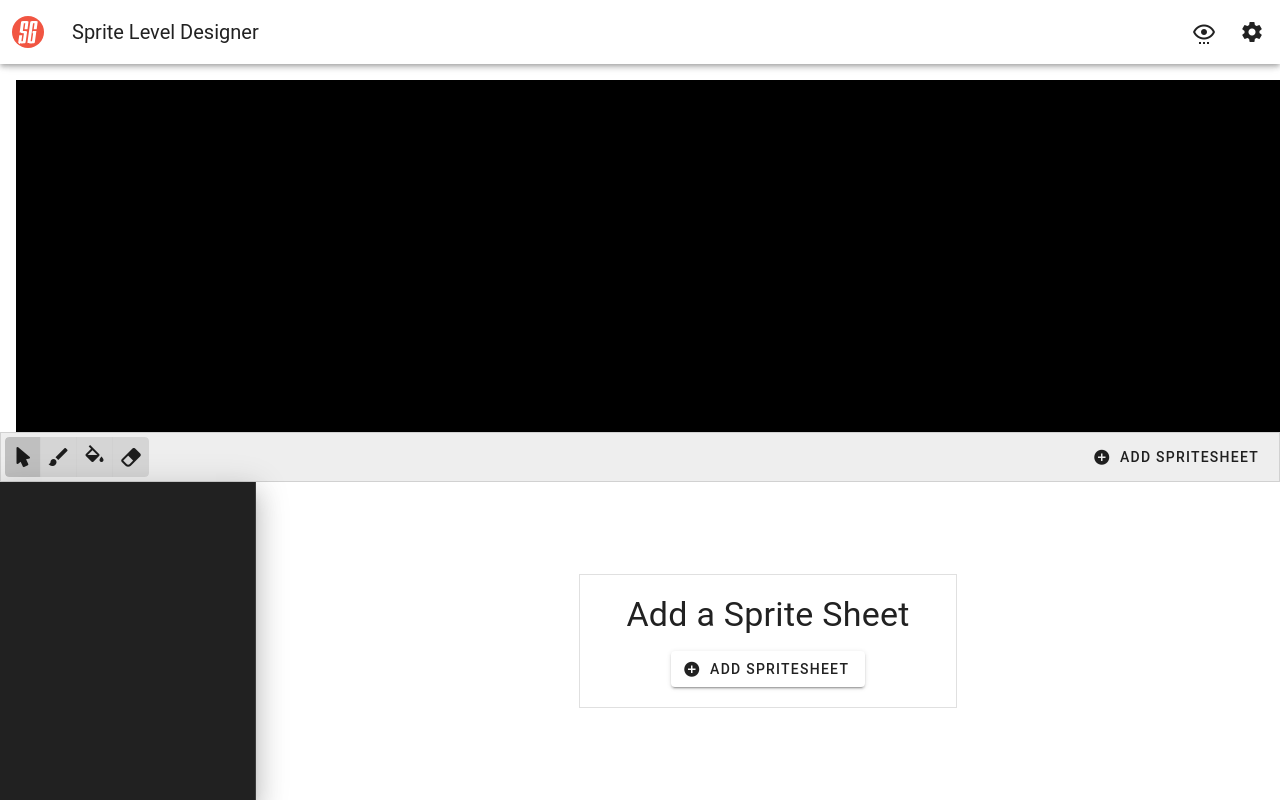
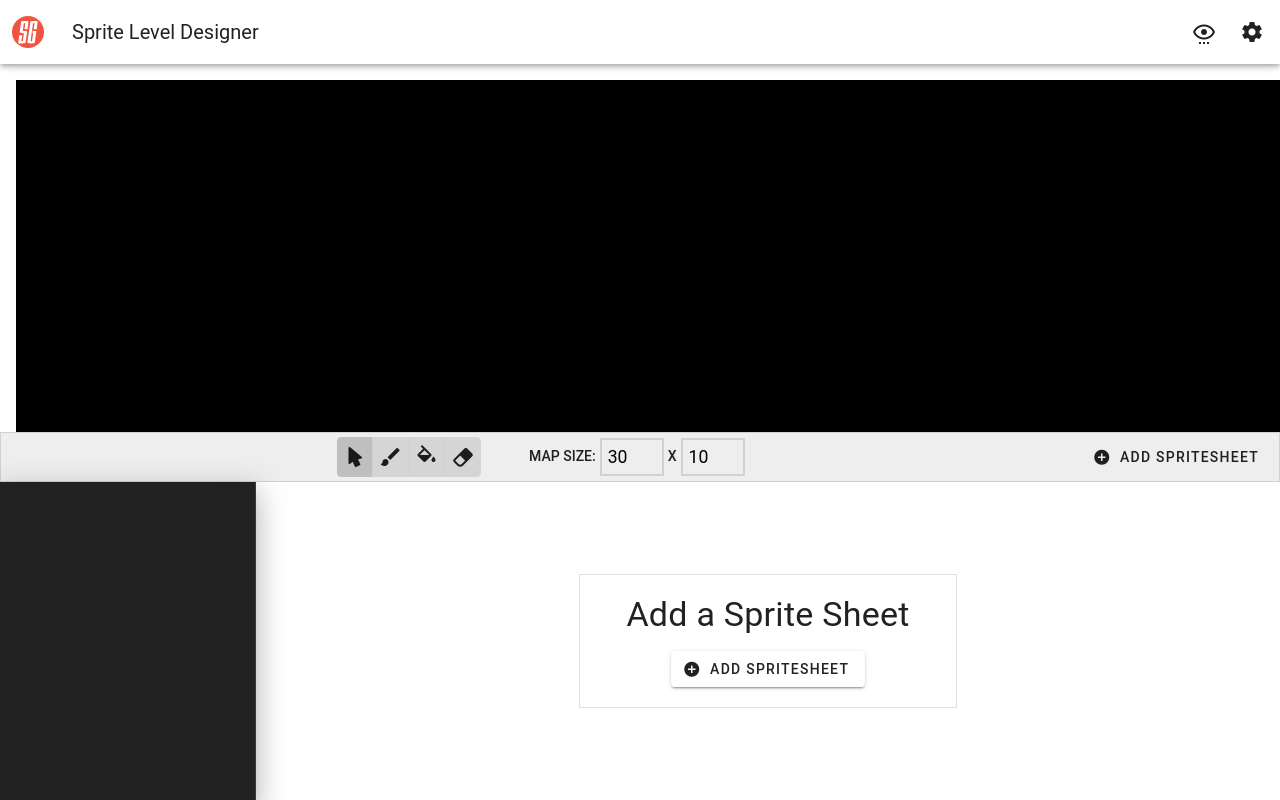
Before and after one commit to Supertorio-Games/sprite-level-designer, a Vue app: page / in a window 1280 px wide. Built offline with nearby package versions, Linux system fonts and the light colour scheme; a small style sheet from the web is missing.

Commit message:
Map Grid Resizing and Scaling

```diff
--- a/src/components.d.ts
+++ b/src/components.d.ts
@@ -9,6 +9,8 @@ export {}
 declare module 'vue' {
   export interface GlobalComponents {
     DisplaySettingsMenu: typeof import('./components/DisplaySettingsMenu.vue')['default']
+    EditorToolbar: typeof import('./components/EditorToolbar.vue')['default']
+    MapGrid: typeof import('./components/Map/MapGrid.vue')['default']
     MapGridCell: typeof import('./components/Map/MapGridCell.vue')['default']
     MapGridPane: typeof import('./components/Map/MapGridPane.vue')['default']
     MapModeSelector: typeof import('./components/Map/MapModeSelector.vue')['default']
--- /dev/null
+++ b/src/components/EditorToolbar.vue
@@ -0,0 +1,59 @@
+<template>
+    <sprite-sheet-ingest-form :showDialog="showIngestFormDialog" @on-close="showIngestFormDialog = false"  />
+    <v-toolbar border density="compact" class="flex-0-0">
+        <template v-slot:default>
+            <div class="toolbar-contents">
+                <map-mode-selector></map-mode-selector>
+                <form class="map-size-controls">
+                    <span>Map Size: </span>
+                    <input name="grid-width" type="number" v-model="mapStore.mapWidth" />
+                    <span>X</span>
+                    <input  name="grid-height" type="number" v-model="mapStore.mapHeight" />
+                </form>
+            </div>
+        </template>
+        <template v-slot:append>
+            <v-btn
+            prepend-icon="mdi-plus-circle"
+            @click="showIngestFormDialog = true"
+            >Add Spritesheet</v-btn>
+        </template>
+    </v-toolbar>
+</template>
+
+<script setup lang="ts">
+    import { useMapStore } from '@/state/mapStore';
+    import { ref } from 'vue'
+    const showIngestFormDialog = ref(false)
+    const mapStore = useMapStore();
+</script>
+
+<style scoped>
+    .toolbar-contents {
+        flex: 1 1 50%;
+        display: flex;
+        align-items: center;
+        justify-content: center;
+        gap: 3rem;
+    }
+
+    .map-size-controls {
+        display: flex;
+        align-items: center;
+        gap: 4px;
+    }
+
+    .map-size-controls span {
+        text-transform: uppercase;
+        font-weight: 500;
+        font-size: 0.875rem;
+    }
+
+    .map-size-controls input {
+        border-color: rgba(var(--v-border-color), var(--v-border-opacity));
+        border-style: solid;
+        max-width: 4rem;
+        padding: 4px 6px;
+        font-size: 1.1rem;
+    }
+</style>
--- /dev/null
+++ b/src/components/Map/MapGrid.vue
@@ -0,0 +1,50 @@
+<template>
+    <div class="map-container" :style="containerStyles">
+        <div class="map-row" :style="rowStyles" v-for="row in mapStore.mapHeight">
+            <map-grid-cell v-for="col in mapStore.mapWidth" :row="row" :col="col"></map-grid-cell>
+        </div>
+    </div>
+</template>
+
+<script setup lang="ts">
+    import { computed } from 'vue';
+    import { useMapStore } from '@/state/mapStore';
+    import { useSpritesStore } from '@/state/spritesStore';
+
+    const mapStore = useMapStore();
+    const spriteStore = useSpritesStore();
+
+    const containerStyles = computed(() => {
+        const mapWidth = (mapStore.mapWidth * mapStore.cellDisplaySize) + "px";
+        const mapHeight = (mapStore.mapHeight * mapStore.cellDisplaySize) + "px";
+
+        let sheetVars: Record<string, string> = {};
+        spriteStore.spriteSheets.forEach((sheet) => {
+            const width = sheet.width * mapStore.mapScale;
+            const height = sheet.height * mapStore.mapScale;
+            sheetVars['--sheet-bg-size-' + sheet._id] =  width + "px " + height + "px ";
+            sheetVars['--sheet-bg-' + sheet._id] = 'url(' + sheet.imageData + ')';
+        })
+
+        return {
+            'background-color': mapStore.mapBackground,
+            'width': mapWidth,
+            'height':mapHeight,
+            '--cell-size': mapStore.cellDisplaySize + "px",
+            ...sheetVars
+        }
+    });
+
+    const rowStyles = computed(() => {
+        return {
+            'grid-template-columns': 'repeat('+mapStore.mapWidth+', 1fr)',
+        }
+    });
+</script>
+
+
+<style lang="css" scoped>
+    .map-row {
+        display: grid;
+    }
+</style>
--- a/src/components/Map/MapGridCell.vue
+++ b/src/components/Map/MapGridCell.vue
@@ -11,7 +11,7 @@ import { MAP_MODE, useMapStore } from '@/state/mapStore';
 import { useSpritesStore } from '@/state/spritesStore';
 import { computed } from 'vue';
 
-const props = defineProps(['cellindex']);
+const props = defineProps(['cellindex', 'row', 'col']);
 const mapStore = useMapStore();
 const spriteStore = useSpritesStore();
 
@@ -21,13 +21,13 @@ const cellClickAction = () => {
             // cell fill action
             if (spriteStore.selectedSpriteID) {
                 let [sheetId, spriteId] = spriteStore.selectedSpriteID;
-                mapStore.setTileSprite(props.cellindex, sheetId, spriteId);
+                mapStore.setTileSprite(props.row, props.col, sheetId, spriteId);
             }
             break;
         case MAP_MODE.FILL:
             break;
         case MAP_MODE.ERASE:
-                mapStore.clearTileSprite(props.cellindex);
+                mapStore.clearTileSprite(props.row, props.col);
             break;
         default:
             // Cell Select Action
@@ -36,7 +36,7 @@ const cellClickAction = () => {
 };
 
 const cellStyles = computed(() => {
-    const cell = mapStore.getCellByIndex(props.cellindex);
+    const cell = mapStore.getCell(props.row, props.col);
     const bgStyles:Record<string, string> = {};
 
     if (cell.sprite != null) {
--- a/src/components/Map/MapGridPane.vue
+++ b/src/components/Map/MapGridPane.vue
@@ -1,7 +1,7 @@
 <template>
     <v-container fluid class="h-100 overflow-x-auto overflow-y-auto">
-        <div class="map-container" :style="containerStyles">
-            <map-grid-cell v-for="index in numCells" :cellindex="index-1"></map-grid-cell>
+        <div>
+        <map-grid></map-grid>
         </div>
     </v-container>
 </template>
@@ -9,38 +9,9 @@
 <script setup lang="ts">
     import { computed } from 'vue';
     import { useMapStore } from '@/state/mapStore';
-    import { useSpritesStore } from '@/state/spritesStore';
-
-    const mapStore = useMapStore();
-    const spriteStore = useSpritesStore();
-    const numCells = computed(() => mapStore.mapWidth * mapStore.mapHeight);
-    const containerStyles = computed(() => {
-        const mapWidth = (mapStore.mapWidth * mapStore.cellDisplaySize) + "px";
-        const mapHeight = (mapStore.mapHeight * mapStore.cellDisplaySize) + "px";
-
-        let sheetVars: Record<string, string> = {};
-        spriteStore.spriteSheets.forEach((sheet) => {
-            const width = sheet.width * mapStore.mapScale;
-            const height = sheet.height * mapStore.mapScale;
-            sheetVars['--sheet-bg-size-' + sheet._id] =  width + "px " + height + "px ";
-            sheetVars['--sheet-bg-' + sheet._id] = 'url(' + sheet.imageData + ')';
-        })
-
-        return {
-            'background-color': mapStore.mapBackground,
-            'grid-template-columns': 'repeat('+mapStore.mapWidth+', 1fr)',
-            'width': mapWidth,
-            'height':mapHeight,
-            '--cell-size': mapStore.cellDisplaySize + "px",
-            ...sheetVars
-        }
-    });
 </script>
 
 
 <style lang="css" scoped>
-    .map-container {
-        display: grid;
-        row-gap: 0;
-    }
+
 </style>
--- a/src/components/SettingsModal.vue
+++ b/src/components/SettingsModal.vue
@@ -5,26 +5,6 @@
                 prepend-icon="mdi-cog"
                 title="Map Settings"
             >
-                <div class="pa-2">
-                    <v-number-input
-                        v-model="mapStore.mapWidth"
-                        :reverse="false"
-                        controlVariant="default"
-                        label="Width"
-                        :hideInput="false"
-                        :inset="false"
-                        ></v-number-input>
-                </div>
-                <div class="pa-2">
-                    <v-number-input
-                        v-model="mapStore.mapHeight"
-                        :reverse="false"
-                        controlVariant="default"
-                        label="Height"
-                        :hideInput="false"
-                        :inset="false"
-                        ></v-number-input>
-                </div>
                 <div class="pa-2">
                     <v-color-picker
                         v-model="mapStore.mapBackground"
--- a/src/components/SpriteManagement/SpriteManagementPane.vue
+++ b/src/components/SpriteManagement/SpriteManagementPane.vue
@@ -1,17 +1,6 @@
 <template>
-    <sprite-sheet-ingest-form :showDialog="showIngestFormDialog" @on-close="showIngestFormDialog = false"  />
     <div class="d-flex flex-column h-100">
-        <v-toolbar border density="compact" class="flex-0-0">
-            <template v-slot:prepend>
-                <map-mode-selector></map-mode-selector>
-            </template>
-            <template v-slot:append>
-                <v-btn
-                prepend-icon="mdi-plus-circle"
-                @click="showIngestFormDialog = true"
-                >Add Spritesheet</v-btn>
-            </template>
-        </v-toolbar>
+        <editor-toolbar></editor-toolbar>
 
         <div class="d-flex flex-row flex-1-1-100 sheets-wrapper">
 
--- a/src/state/mapStore.ts
+++ b/src/state/mapStore.ts
@@ -1,5 +1,5 @@
 import { defineStore } from 'pinia'
-import { computed, ref, reactive } from 'vue'
+import { computed, ref, reactive, watch } from 'vue'
 
 export enum MAP_MODE {SELECT = 0, PAINT = 1, FILL = 2, ERASE = 3};
 
@@ -12,14 +12,17 @@ const defaultMapCell: mapCell = {
 }
 
 export const useMapStore = defineStore('settings', () => {
+    // Map Configuration
     const cellSize = ref<number>(64);
     const mapWidth = ref<number>(30);
     const mapHeight = ref<number>(10);
     const mapScale = ref<number>(1);
     const mapBackground = ref<string>("#000000");
 
+    // View options
     const enableGrid = ref<boolean>(true);
 
+    // Stored Grid Contents
     const mapGrid = reactive<mapCell[][]>([]);
 
     // Initialize grid
@@ -31,8 +34,65 @@ export const useMapStore = defineStore('settings', () => {
         mapGrid.push(row)
     }
 
+    // Editor State
     const editMode = ref<MAP_MODE>(MAP_MODE.SELECT);
+
+    // Watchers
+
+    watch(mapWidth, (newWidth, oldWidth) => {
+        if (newWidth > oldWidth) {
+            const diff = newWidth - oldWidth;
+            for (let r = 0; r < mapHeight.value; r++) {
+                for (let c = 0; c < diff; c++) {
+                    mapGrid[r].push({sprite: null});
+                }
+            }
+        } else {
+            const diff = oldWidth - newWidth;
+            for (let r = 0; r < mapHeight.value; r++) {
+                for (let c = 0; c < diff; c++) {
+                    mapGrid[r].pop();
+                }
+            }
+        }
+    });
+
+    watch(mapHeight, (newHeight, oldHeight) => {
+        if (newHeight > oldHeight) {
+            const diff = newHeight - oldHeight;
+            for (let r = 0; r < diff; r++) {
+                const newRow = [];
+                for (let c = 0; c < mapWidth.value; c++) {
+                    newRow.push({sprite: null});
+                }
+                mapGrid.push(newRow);
+            }
+        } else {
+            const diff = oldHeight - newHeight;
+            for (let r = 0; r < diff; r++) {
+                mapGrid.pop();
+            }
+        }
+    });
+
+    // Getters
+
     const cellDisplaySize = computed(() => cellSize.value * mapScale.value);
+
+    const getCell = (row: number, col: number) => {
+        row--; col--;
+        if ( row < 0 || row >= mapGrid.length) {
+            console.warn("Requested Cell Row out of Bounds", row);
+            return {...defaultMapCell};
+        }
+
+        if ( col < 0 || col >= mapGrid[row].length) {
+            console.warn("Requested Cell Col out of Bounds", col);
+            return {...defaultMapCell};
+        }
+
+        return mapGrid[row][col];
+    }
 
     const getCellByIndex = (cellIndex: number) => {
         const row = Math.floor(cellIndex/mapWidth.value);
@@ -40,12 +100,12 @@ export const useMapStore = defineStore('settings', () => {
         return mapGrid[row][col];
     }
 
-    const setTileSprite = (cellIndex: number, sheetIndex: number, spriteIndex: number) => {
-        getCellByIndex(cellIndex).sprite = [sheetIndex, spriteIndex];
+    const setTileSprite = (row: number, col: number, sheetIndex: number, spriteIndex: number) => {
+        getCell(row, col).sprite = [sheetIndex, spriteIndex];
     }
 
-    const clearTileSprite = (cellIndex: number) => {
-        getCellByIndex(cellIndex).sprite = null;
+    const clearTileSprite = (row: number, col: number) => {
+        getCell(row, col).sprite = null;
     }
 
 
@@ -59,6 +119,7 @@ export const useMapStore = defineStore('settings', () => {
         map: mapGrid,
         cellDisplaySize,
         editMode,
+        getCell,
         getCellByIndex,
         setTileSprite,
         clearTileSprite
```
